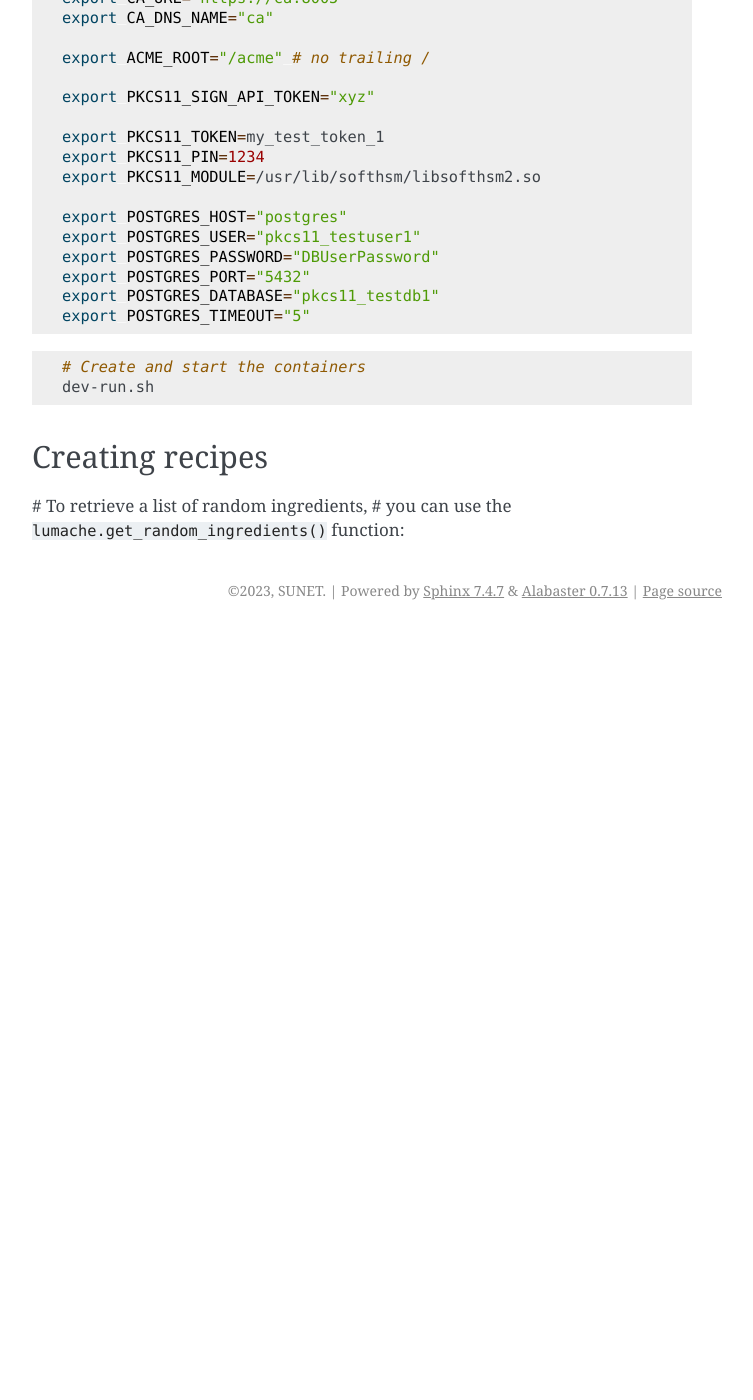
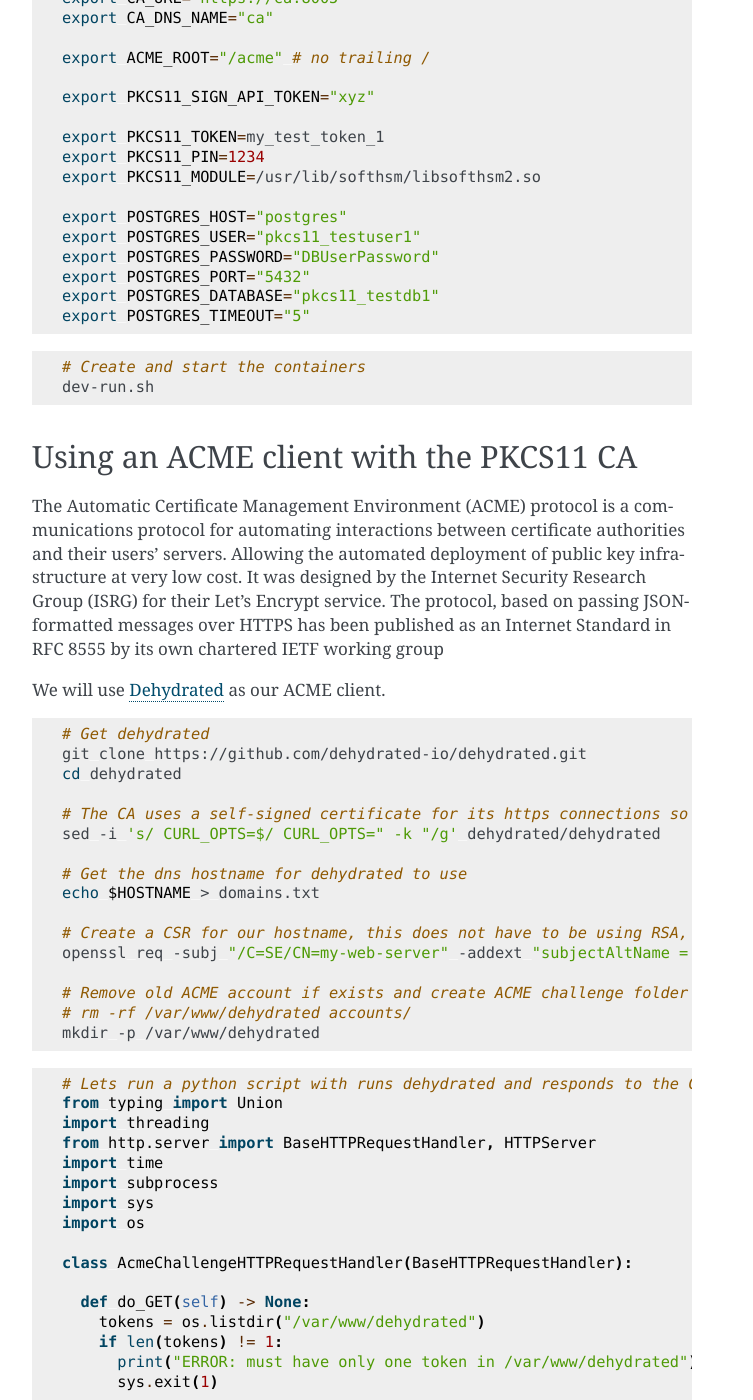
Before and after one commit to SUNET/pkcs11_ca, a Sphinx documentation site: the page built from docs/source/usage.rst, in a window 1280 px wide and 1400 px high, scrolled down 404 px. Shown: the whole window, without its empty margins (388-1141 px from the left). Built offline with Sphinx 7.4.7, drawn with Linux system fonts in a browser that asks for light colours; before the commit the page ends 1034 px from its top, so only the background shows below that; some of the changed text lies outside the part shown.

Commit message:
added ACME doc

```diff
--- a/docs/source/usage.rst
+++ b/docs/source/usage.rst
@@ -42,8 +42,87 @@ To use PKCS11 CA, first install it using
    dev-run.sh
 
 
-Creating recipes
+Using an ACME client with the PKCS11 CA
 ----------------
+The Automatic Certificate Management Environment (ACME) protocol is a communications protocol for automating interactions between certificate authorities and their users' servers.
+Allowing the automated deployment of public key infrastructure at very low cost.
+It was designed by the Internet Security Research Group (ISRG) for their Let's Encrypt service.
+The protocol, based on passing JSON-formatted messages over HTTPS has been published as an Internet Standard in RFC 8555 by its own chartered IETF working group
 
-# To retrieve a list of random ingredients,
-# you can use the ``lumache.get_random_ingredients()`` function:
+We will use `Dehydrated <https://github.com/dehydrated-io/dehydrated>`_ as our ACME client.
+
+.. code-block:: bash
+
+   # Get dehydrated
+   git clone https://github.com/dehydrated-io/dehydrated.git
+   cd dehydrated
+
+   # The CA uses a self-signed certificate for its https connections so lets add the '-k' option to dehydrated's curl
+   sed -i 's/ CURL_OPTS=$/ CURL_OPTS=" -k "/g' dehydrated/dehydrated
+
+   # Get the dns hostname for dehydrated to use
+   echo $HOSTNAME > domains.txt
+
+   # Create a CSR for our hostname, this does not have to be using RSA, an EC curve is preferable.
+   openssl req -subj "/C=SE/CN=my-web-server" -addext "subjectAltName = DNS:${HOSTNAME}" -new -newkey rsa:2048 -nodes -keyout csr_rsa.key -out csr_rsa.pem
+
+   # Remove old ACME account if exists and create ACME challenge folder
+   # rm -rf /var/www/dehydrated accounts/
+   mkdir -p /var/www/dehydrated
+
+.. code-block:: python
+
+   # Lets run a python script with runs dehydrated and responds to the CA's ACME challenge
+   from typing import Union
+   import threading
+   from http.server import BaseHTTPRequestHandler, HTTPServer
+   import time
+   import subprocess
+   import sys
+   import os
+
+   class AcmeChallengeHTTPRequestHandler(BaseHTTPRequestHandler):
+
+     def do_GET(self) -> None:
+       tokens = os.listdir("/var/www/dehydrated")
+       if len(tokens) != 1:
+         print("ERROR: must have only one token in /var/www/dehydrated")
+         sys.exit(1)
+
+       with open(f"/var/www/dehydrated/{tokens[0]}", "rb") as f_data:
+         key_auth = f_data.read()
+
+       self.send_response(200)
+       self.send_header("Content-Length", str(len(key_auth)))
+       self.end_headers()
+
+       self.wfile.write(key_auth)
+       self.server.server_close()
+       self.server.shutdown()
+
+
+     def run_http_server() -> None:
+       server_address = ("", 80)
+       httpd = HTTPServer(server_address, AcmeChallengeHTTPRequestHandler)
+       httpd.timeout = 10
+       httpd.handle_request()
+
+   t = threading.Thread(target=run_http_server, daemon=True)
+   t.start()
+   time.sleep(2)
+
+   # Run dehydrated to register an ACME account with the CA
+   subprocess.call(["bash", "-c", "bash dehydrated --register --accept-terms --ca 'https://ca:8005/acme/directory' --algo secp384r1"])
+
+   # Run dehydrated to request the CA to sign our CSR
+   subprocess.call(["bash", "-c", "bash dehydrated --accept-terms --signcsr csr_rsa.pem --ca 'https://ca:8005/acme/directory' | grep -v '# CERT #' > chain.pem"])
+
+   # The issued certificate and its chain
+   print("Certificate chain from the CA")
+   subprocess.call(["bash", "-c", "cat chain.pem"])
+
+   # The private key for the issued certificate
+   print("Private key file: csr_rsa.key")
+
+   # Revoking is done in this way. It will cause the CA to put the certificate on its revoked CRL list.
+   # subprocess.call(["bash", "-c", "bash dehydrated --revoke chain.pem --ca 'https://ca:8005/acme/directory'"])
```
